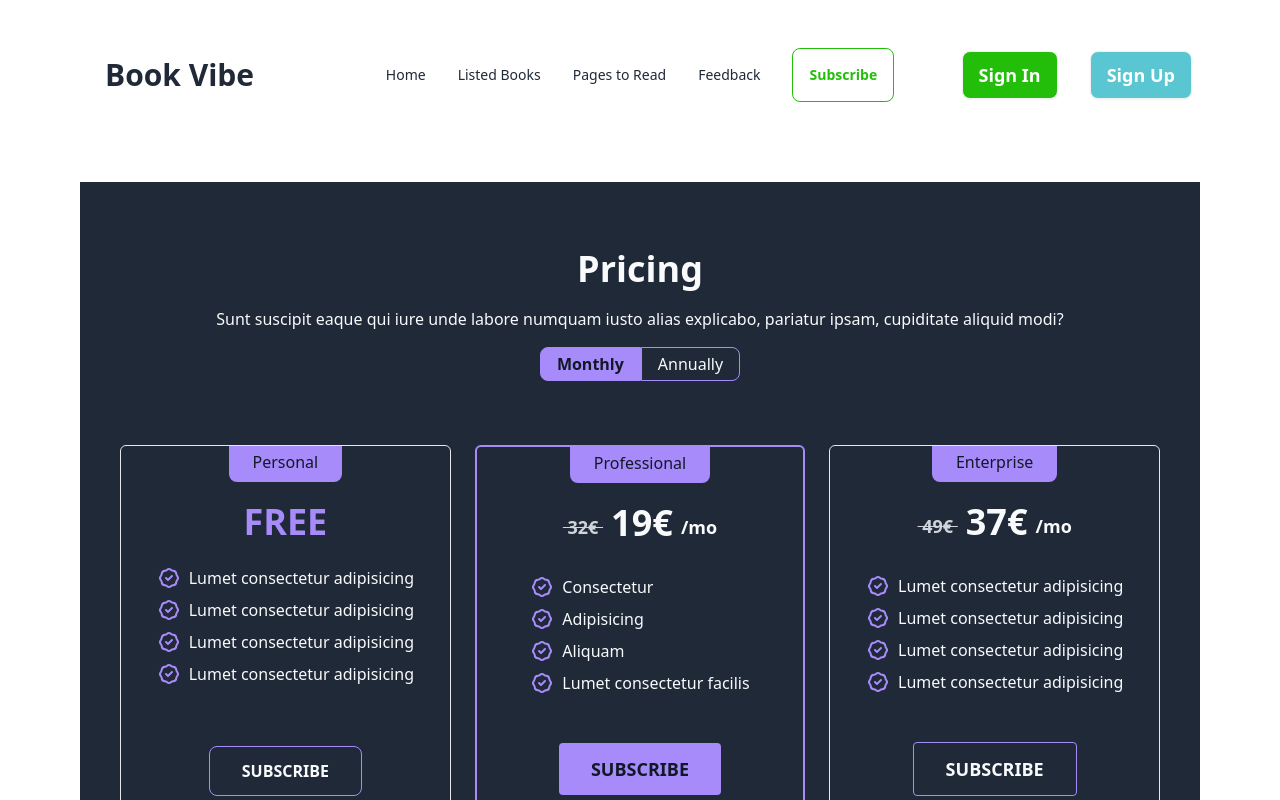
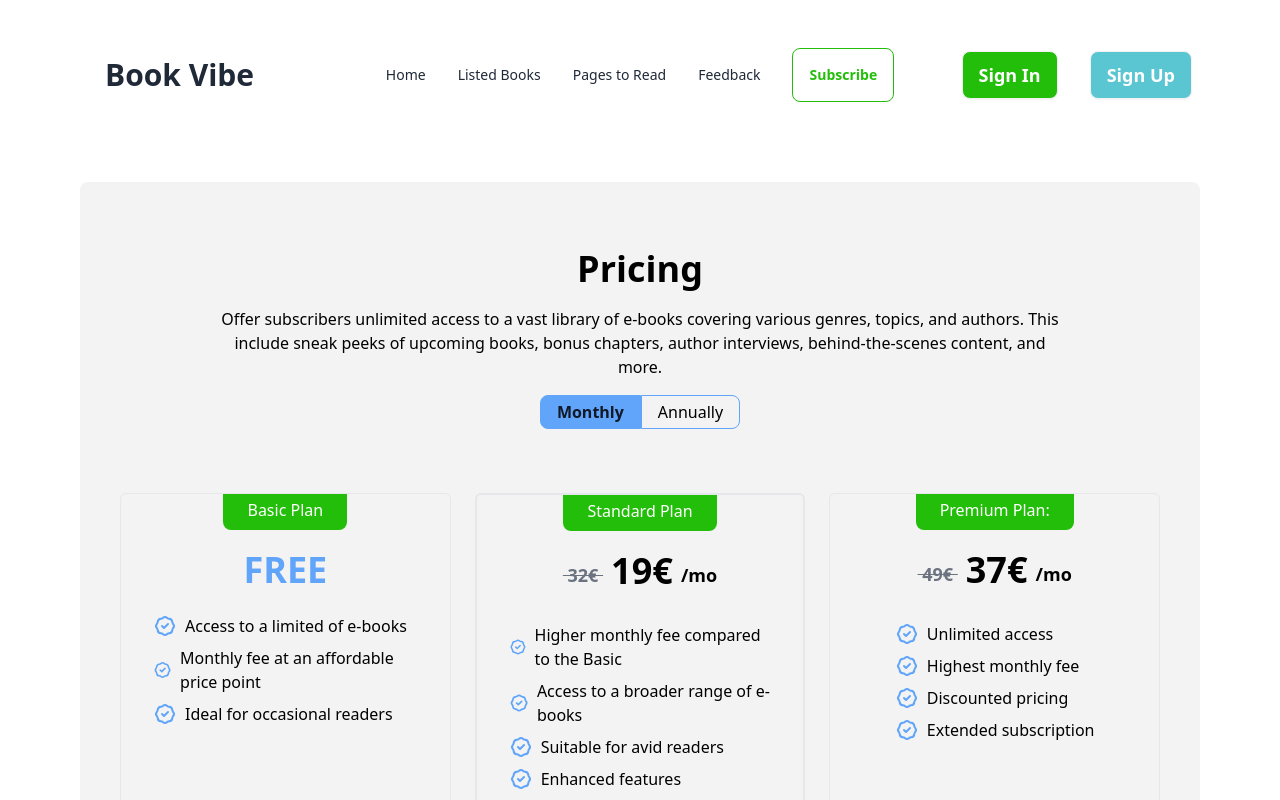
Before and after one commit to Bithe/B9A8-Book-Review, a React (Vite) app: page /subscribe in a window 1280 px wide. Shown: the top 800 px of the page. Built offline with nearby package versions, Linux system fonts and the light colour scheme.

Commit message:
subscribe changes

```diff
--- a/src/pages/Home.jsx
+++ b/src/pages/Home.jsx
@@ -16,15 +16,15 @@ const Home = () => {
 
   return (
     <section className="dark:bg-gray-100 dark:text-gray-800">
-    <div className="container p-6 mx-auto space-y-6 sm:space-y-12 border ">
+    <div className="container p-6 mx-auto space-y-6 sm:space-y-12  ">
       {/* BANNER */}
-      <div className="border flex bg-[#1313130D] rounded-3xl">
+      <div className=" flex bg-[#1313130D] rounded-3xl ">
         <a
           rel="noopener noreferrer"
           href="#"
           className="block max-w-sm gap-3 mx-auto sm:max-w-full group hover:no-underline focus:no-underline lg:grid lg:grid-cols-12 dark:bg-gray-50"
         >
-          <div className="lg:p-20 space-y-2 lg:col-span-7 border justify-center items-center py-8">
+          <div className="lg:p-20 space-y-2 lg:col-span-7  justify-center items-center py-8">
             <h3 className="text-2xl lg:text-6xl py-4 font-semibold sm:text-4xl py-8 ">
               Books to freshen up your bookshelf{" "}
             </h3>
--- a/src/pages/Subscribe.jsx
+++ b/src/pages/Subscribe.jsx
@@ -1,29 +1,28 @@
 const Subscribe = () => {
   return (
   <div className="container mx-auto lg:px-20 lg:py-8">
-      <section className="py-6 bg-gray-800 dark:bg-gray-100 text-gray-50 dark:text-gray-900">
+      <section className="py-6 rounded-lg bg-[#1313130D] dark:bg-gray-100 text-black dark:text-black">
       <div className="container mx-auto p-4 sm:p-10">
         <div className="mb-16 space-y-4 text-center">
           <h1 className="text-4xl font-semibold leading-tight">Pricing</h1>
           <p className="px-4 sm:px-8 lg:px-24">
-            Sunt suscipit eaque qui iure unde labore numquam iusto alias
-            explicabo, pariatur ipsam, cupiditate aliquid modi?
+          Offer subscribers unlimited access to a vast library of e-books covering various genres, topics, and authors. This include sneak peeks of upcoming books, bonus chapters, author interviews, behind-the-scenes content, and more.
           </p>
           <div>
-            <button className="px-4 py-1 font-semibold border rounded-l-lg bg-violet-400 dark:bg-violet-600 border-violet-400 dark:border-violet-600 text-gray-900 dark:text-gray-50">
+            <button className="px-4 py-1 font-semibold border rounded-l-lg bg-blue-400 dark:bg-blue-200 border-blue-400 dark:border-blue-600 text-gray-900 dark:text-gray-50">
               Monthly
             </button>
-            <button className="px-4 py-1 border rounded-r-lg border-violet-400 dark:border-violet-600">
+            <button className="px-4 py-1 border rounded-r-lg border-blue-400 dark:border-blue-600">
               Annually
             </button>
           </div>
         </div>
         <div className="grid max-w-md grid-cols-1 gap-6 mx-auto auto-rows-fr lg:max-w-full lg:gap-2 xl:gap-6 lg:grid-cols-3">
           <div className="relative z-0 flex flex-col items-center p-8 border rounded-md">
-            <span className="absolute top-0 px-6 pt-1 pb-2 font-medium rounded-b-lg bg-violet-400 dark:bg-violet-600 text-gray-900 dark:text-gray-50">
-              Personal
+            <span className="absolute top-0 px-6 pt-1 pb-2 font-medium rounded-b-lg bg-[#23BE0A] text-white dark:text-gray-50">
+            Basic Plan
             </span>
-            <p className="my-6 text-4xl font-bold text-violet-400 dark:text-violet-600">
+            <p className="my-6 text-4xl font-bold text-blue-400 dark:text-blue-600">
               FREE
             </p>
             <ul className="flex-1 space-y-2">
@@ -33,7 +32,7 @@ const Subscribe = () => {
                   fill="none"
                   viewBox="0 0 24 24"
                   stroke="currentColor"
-                  className="w-6 h-6 text-violet-400 dark:text-violet-600"
+                  className="w-6 h-6 text-blue-400 dark:text-blue-600"
                 >
                   <path
                     strokeLinecap="round"
@@ -42,7 +41,7 @@ const Subscribe = () => {
                     d="M9 12l2 2 4-4M7.835 4.697a3.42 3.42 0 001.946-.806 3.42 3.42 0 014.438 0 3.42 3.42 0 001.946.806 3.42 3.42 0 013.138 3.138 3.42 3.42 0 00.806 1.946 3.42 3.42 0 010 4.438 3.42 3.42 0 00-.806 1.946 3.42 3.42 0 01-3.138 3.138 3.42 3.42 0 00-1.946.806 3.42 3.42 0 01-4.438 0 3.42 3.42 0 00-1.946-.806 3.42 3.42 0 01-3.138-3.138 3.42 3.42 0 00-.806-1.946 3.42 3.42 0 010-4.438 3.42 3.42 0 00.806-1.946 3.42 3.42 0 013.138-3.138z"
                   ></path>
                 </svg>
-                <span>Lumet consectetur adipisicing</span>
+                <span>Access to a limited of e-books</span>
               </li>
               <li className="flex items-center space-x-2">
                 <svg
@@ -50,7 +49,7 @@ const Subscribe = () => {
                   fill="none"
                   viewBox="0 0 24 24"
                   stroke="currentColor"
-                  className="w-6 h-6 text-violet-400 dark:text-violet-600"
+                  className="w-6 h-6 text-blue-400 dark:text-blue-600"
                 >
                   <path
                     strokeLinecap="round"
@@ -59,7 +58,7 @@ const Subscribe = () => {
                     d="M9 12l2 2 4-4M7.835 4.697a3.42 3.42 0 001.946-.806 3.42 3.42 0 014.438 0 3.42 3.42 0 001.946.806 3.42 3.42 0 013.138 3.138 3.42 3.42 0 00.806 1.946 3.42 3.42 0 010 4.438 3.42 3.42 0 00-.806 1.946 3.42 3.42 0 01-3.138 3.138 3.42 3.42 0 00-1.946.806 3.42 3.42 0 01-4.438 0 3.42 3.42 0 00-1.946-.806 3.42 3.42 0 01-3.138-3.138 3.42 3.42 0 00-.806-1.946 3.42 3.42 0 010-4.438 3.42 3.42 0 00.806-1.946 3.42 3.42 0 013.138-3.138z"
                   ></path>
                 </svg>
-                <span>Lumet consectetur adipisicing</span>
+                <span>Monthly fee at an affordable price point</span>
               </li>
               <li className="flex items-center space-x-2">
                 <svg
@@ -67,7 +66,7 @@ const Subscribe = () => {
                   fill="none"
                   viewBox="0 0 24 24"
                   stroke="currentColor"
-                  className="w-6 h-6 text-violet-400 dark:text-violet-600"
+                  className="w-6 h-6 text-blue-400 dark:text-blue-600"
                 >
                   <path
                     strokeLinecap="round"
@@ -76,36 +75,20 @@ const Subscribe = () => {
                     d="M9 12l2 2 4-4M7.835 4.697a3.42 3.42 0 001.946-.806 3.42 3.42 0 014.438 0 3.42 3.42 0 001.946.806 3.42 3.42 0 013.138 3.138 3.42 3.42 0 00.806 1.946 3.42 3.42 0 010 4.438 3.42 3.42 0 00-.806 1.946 3.42 3.42 0 01-3.138 3.138 3.42 3.42 0 00-1.946.806 3.42 3.42 0 01-4.438 0 3.42 3.42 0 00-1.946-.806 3.42 3.42 0 01-3.138-3.138 3.42 3.42 0 00-.806-1.946 3.42 3.42 0 010-4.438 3.42 3.42 0 00.806-1.946 3.42 3.42 0 013.138-3.138z"
                   ></path>
                 </svg>
-                <span>Lumet consectetur adipisicing</span>
+                <span>Ideal for occasional readers</span>
               </li>
-              <li className="flex items-center space-x-2">
-                <svg
-                  xmlns="http://www.w3.org/2000/svg"
-                  fill="none"
-                  viewBox="0 0 24 24"
-                  stroke="currentColor"
-                  className="w-6 h-6 text-violet-400 dark:text-violet-600"
-                >
-                  <path
-                    strokeLinecap="round"
-                    strokeLinejoin="round"
-                    strokeWidth="2"
-                    d="M9 12l2 2 4-4M7.835 4.697a3.42 3.42 0 001.946-.806 3.42 3.42 0 014.438 0 3.42 3.42 0 001.946.806 3.42 3.42 0 013.138 3.138 3.42 3.42 0 00.806 1.946 3.42 3.42 0 010 4.438 3.42 3.42 0 00-.806 1.946 3.42 3.42 0 01-3.138 3.138 3.42 3.42 0 00-1.946.806 3.42 3.42 0 01-4.438 0 3.42 3.42 0 00-1.946-.806 3.42 3.42 0 01-3.138-3.138 3.42 3.42 0 00-.806-1.946 3.42 3.42 0 010-4.438 3.42 3.42 0 00.806-1.946 3.42 3.42 0 013.138-3.138z"
-                  ></path>
-                </svg>
-                <span>Lumet consectetur adipisicing</span>
-              </li>
+
             </ul>
-            <button className="px-4 py-2 mt-4 font-semibold uppercase border rounded-lg md:mt-12 sm:py-3 sm:px-8 border-violet-400 dark:border-violet-600">
+            <button className="px-4 py-2 mt-4 font-semibold uppercase border rounded-lg md:mt-12 sm:py-3 sm:px-8 border-blue-400 dark:border-blue-600 ">
               Subscribe
             </button>
           </div>
-          <div className="relative flex flex-col items-center p-8 border-2 rounded-md border-violet-400 dark:border-violet-600 bg-gray-800 dark:bg-gray-100">
-            <span className="absolute top-0 px-6 pt-1 pb-2 font-medium rounded-b-lg bg-violet-400 dark:bg-violet-600 text-gray-900 dark:text-gray-50">
-              Professional
+          <div className="relative flex flex-col items-center p-8 border-2 rounded-md dark:border-blue-60">
+            <span className="absolute top-0 px-6 pt-1 pb-2 font-medium rounded-b-lg bg-[#23BE0A] text-white dark:text-gray-50">
+            Standard Plan
             </span>
             <p className="flex items-center justify-center my-6 space-x-2 font-bold">
-              <span className="text-lg line-through text-gray-300 dark:text-gray-700">
+              <span className="text-lg line-through text-gray-500 dark:text-gray-900">
                 &nbsp;32€&nbsp;
               </span>
               <span className="pb-2 text-4xl">19€</span>
@@ -118,7 +101,7 @@ const Subscribe = () => {
                   fill="none"
                   viewBox="0 0 24 24"
                   stroke="currentColor"
-                  className="w-6 h-6 text-violet-400 dark:text-violet-600"
+                  className="w-6 h-6 text-blue-400 dark:text-blue-600"
                 >
                   <path
                     strokeLinecap="round"
@@ -127,7 +110,7 @@ const Subscribe = () => {
                     d="M9 12l2 2 4-4M7.835 4.697a3.42 3.42 0 001.946-.806 3.42 3.42 0 014.438 0 3.42 3.42 0 001.946.806 3.42 3.42 0 013.138 3.138 3.42 3.42 0 00.806 1.946 3.42 3.42 0 010 4.438 3.42 3.42 0 00-.806 1.946 3.42 3.42 0 01-3.138 3.138 3.42 3.42 0 00-1.946.806 3.42 3.42 0 01-4.438 0 3.42 3.42 0 00-1.946-.806 3.42 3.42 0 01-3.138-3.138 3.42 3.42 0 00-.806-1.946 3.42 3.42 0 010-4.438 3.42 3.42 0 00.806-1.946 3.42 3.42 0 013.138-3.138z"
                   ></path>
                 </svg>
-                <span>Consectetur</span>
+                <span>Higher monthly fee compared to the Basic</span>
               </li>
               <li className="flex items-center space-x-2">
                 <svg
@@ -135,7 +118,7 @@ const Subscribe = () => {
                   fill="none"
                   viewBox="0 0 24 24"
                   stroke="currentColor"
-                  className="w-6 h-6 text-violet-400 dark:text-violet-600"
+                  className="w-6 h-6 text-blue-400 dark:text-blue-600"
                 >
                   <path
                     strokeLinecap="round"
@@ -144,7 +127,7 @@ const Subscribe = () => {
                     d="M9 12l2 2 4-4M7.835 4.697a3.42 3.42 0 001.946-.806 3.42 3.42 0 014.438 0 3.42 3.42 0 001.946.806 3.42 3.42 0 013.138 3.138 3.42 3.42 0 00.806 1.946 3.42 3.42 0 010 4.438 3.42 3.42 0 00-.806 1.946 3.42 3.42 0 01-3.138 3.138 3.42 3.42 0 00-1.946.806 3.42 3.42 0 01-4.438 0 3.42 3.42 0 00-1.946-.806 3.42 3.42 0 01-3.138-3.138 3.42 3.42 0 00-.806-1.946 3.42 3.42 0 010-4.438 3.42 3.42 0 00.806-1.946 3.42 3.42 0 013.138-3.138z"
                   ></path>
                 </svg>
-                <span>Adipisicing</span>
+                <span>Access to a broader range of e-books</span>
               </li>
               <li className="flex items-center space-x-2">
                 <svg
@@ -152,7 +135,7 @@ const Subscribe = () => {
                   fill="none"
                   viewBox="0 0 24 24"
                   stroke="currentColor"
-                  className="w-6 h-6 text-violet-400 dark:text-violet-600"
+                  className="w-6 h-6 text-blue-400 dark:text-blue-600"
                 >
                   <path
                     strokeLinecap="round"
@@ -161,7 +144,7 @@ const Subscribe = () => {
                     d="M9 12l2 2 4-4M7.835 4.697a3.42 3.42 0 001.946-.806 3.42 3.42 0 014.438 0 3.42 3.42 0 001.946.806 3.42 3.42 0 013.138 3.138 3.42 3.42 0 00.806 1.946 3.42 3.42 0 010 4.438 3.42 3.42 0 00-.806 1.946 3.42 3.42 0 01-3.138 3.138 3.42 3.42 0 00-1.946.806 3.42 3.42 0 01-4.438 0 3.42 3.42 0 00-1.946-.806 3.42 3.42 0 01-3.138-3.138 3.42 3.42 0 00-.806-1.946 3.42 3.42 0 010-4.438 3.42 3.42 0 00.806-1.946 3.42 3.42 0 013.138-3.138z"
                   ></path>
                 </svg>
-                <span>Aliquam</span>
+                <span>Suitable for avid readers</span>
               </li>
               <li className="flex items-center space-x-2">
                 <svg
@@ -169,7 +152,7 @@ const Subscribe = () => {
                   fill="none"
                   viewBox="0 0 24 24"
                   stroke="currentColor"
-                  className="w-6 h-6 text-violet-400 dark:text-violet-600"
+                  className="w-6 h-6 text-blue-400 dark:text-blue-600"
                 >
                   <path
                     strokeLinecap="round"
@@ -178,19 +161,19 @@ const Subscribe = () => {
                     d="M9 12l2 2 4-4M7.835 4.697a3.42 3.42 0 001.946-.806 3.42 3.42 0 014.438 0 3.42 3.42 0 001.946.806 3.42 3.42 0 013.138 3.138 3.42 3.42 0 00.806 1.946 3.42 3.42 0 010 4.438 3.42 3.42 0 00-.806 1.946 3.42 3.42 0 01-3.138 3.138 3.42 3.42 0 00-1.946.806 3.42 3.42 0 01-4.438 0 3.42 3.42 0 00-1.946-.806 3.42 3.42 0 01-3.138-3.138 3.42 3.42 0 00-.806-1.946 3.42 3.42 0 010-4.438 3.42 3.42 0 00.806-1.946 3.42 3.42 0 013.138-3.138z"
                   ></path>
                 </svg>
-                <span>Lumet consectetur facilis</span>
+                <span>Enhanced features</span>
               </li>
             </ul>
-            <button className="px-8 py-3 mt-12 text-lg font-semibold uppercase rounded bg-violet-400 dark:bg-violet-600 text-gray-900 dark:text-gray-50">
+            <button className="px-8 py-3 mt-12 text-lg font-semibold uppercase rounded bg-blue-400 dark:bg-blue-200 text-gray-900 dark:text-gray-50">
               Subscribe
             </button>
           </div>
-          <div className="relative z-0 flex flex-col items-center p-8 border rounded-md bg-gray-800 dark:bg-gray-100">
-            <span className="absolute top-0 px-6 pt-1 pb-2 font-medium rounded-b-lg bg-violet-400 dark:bg-violet-600 text-gray-900 dark:text-gray-50">
-              Enterprise
+          <div className="relative z-0 flex flex-col items-center p-8 border rounded-md  dark:bg-gray-100">
+            <span className="absolute top-0 px-6 pt-1 pb-2 font-medium rounded-b-lg bg-[#23BE0A] text-white dark:text-gray-50">
+            Premium Plan:
             </span>
             <p className="flex items-center justify-center my-6 space-x-2 font-bold">
-              <span className="text-lg line-through text-gray-300 dark:text-gray-700">
+              <span className="text-lg line-through text-gray-500 dark:text-gray-900">
                 &nbsp;49€&nbsp;
               </span>
               <span className="pb-2 text-4xl">37€</span>
@@ -203,7 +186,7 @@ const Subscribe = () => {
                   fill="none"
                   viewBox="0 0 24 24"
                   stroke="currentColor"
-                  className="w-6 h-6 text-violet-400 dark:text-violet-600"
+                  className="w-6 h-6 text-blue-400 dark:text-blue-600"
                 >
                   <path
                     strokeLinecap="round"
@@ -212,7 +195,7 @@ const Subscribe = () => {
                     d="M9 12l2 2 4-4M7.835 4.697a3.42 3.42 0 001.946-.806 3.42 3.42 0 014.438 0 3.42 3.42 0 001.946.806 3.42 3.42 0 013.138 3.138 3.42 3.42 0 00.806 1.946 3.42 3.42 0 010 4.438 3.42 3.42 0 00-.806 1.946 3.42 3.42 0 01-3.138 3.138 3.42 3.42 0 00-1.946.806 3.42 3.42 0 01-4.438 0 3.42 3.42 0 00-1.946-.806 3.42 3.42 0 01-3.138-3.138 3.42 3.42 0 00-.806-1.946 3.42 3.42 0 010-4.438 3.42 3.42 0 00.806-1.946 3.42 3.42 0 013.138-3.138z"
                   ></path>
                 </svg>
-                <span>Lumet consectetur adipisicing</span>
+                <span>Unlimited access</span>
               </li>
               <li className="flex items-center space-x-2">
                 <svg
@@ -220,7 +203,7 @@ const Subscribe = () => {
                   fill="none"
                   viewBox="0 0 24 24"
                   stroke="currentColor"
-                  className="w-6 h-6 text-violet-400 dark:text-violet-600"
+                  className="w-6 h-6 text-blue-400 dark:text-blue-600"
                 >
                   <path
                     strokeLinecap="round"
@@ -229,7 +212,7 @@ const Subscribe = () => {
                     d="M9 12l2 2 4-4M7.835 4.697a3.42 3.42 0 001.946-.806 3.42 3.42 0 014.438 0 3.42 3.42 0 001.946.806 3.42 3.42 0 013.138 3.138 3.42 3.42 0 00.806 1.946 3.42 3.42 0 010 4.438 3.42 3.42 0 00-.806 1.946 3.42 3.42 0 01-3.138 3.138 3.42 3.42 0 00-1.946.806 3.42 3.42 0 01-4.438 0 3.42 3.42 0 00-1.946-.806 3.42 3.42 0 01-3.138-3.138 3.42 3.42 0 00-.806-1.946 3.42 3.42 0 010-4.438 3.42 3.42 0 00.806-1.946 3.42 3.42 0 013.138-3.138z"
                   ></path>
                 </svg>
-                <span>Lumet consectetur adipisicing</span>
+                <span>Highest monthly fee </span>
               </li>
               <li className="flex items-center space-x-2">
                 <svg
@@ -237,7 +220,7 @@ const Subscribe = () => {
                   fill="none"
                   viewBox="0 0 24 24"
                   stroke="currentColor"
-                  className="w-6 h-6 text-violet-400 dark:text-violet-600"
+                  className="w-6 h-6 text-blue-400 dark:text-blue-600"
                 >
                   <path
                     strokeLinecap="round"
@@ -246,7 +229,7 @@ const Subscribe = () => {
                     d="M9 12l2 2 4-4M7.835 4.697a3.42 3.42 0 001.946-.806 3.42 3.42 0 014.438 0 3.42 3.42 0 001.946.806 3.42 3.42 0 013.138 3.138 3.42 3.42 0 00.806 1.946 3.42 3.42 0 010 4.438 3.42 3.42 0 00-.806 1.946 3.42 3.42 0 01-3.138 3.138 3.42 3.42 0 00-1.946.806 3.42 3.42 0 01-4.438 0 3.42 3.42 0 00-1.946-.806 3.42 3.42 0 01-3.138-3.138 3.42 3.42 0 00-.806-1.946 3.42 3.42 0 010-4.438 3.42 3.42 0 00.806-1.946 3.42 3.42 0 013.138-3.138z"
                   ></path>
                 </svg>
-                <span>Lumet consectetur adipisicing</span>
+                <span>Discounted pricing</span>
               </li>
               <li className="flex items-center space-x-2">
                 <svg
@@ -254,7 +237,7 @@ const Subscribe = () => {
                   fill="none"
                   viewBox="0 0 24 24"
                   stroke="currentColor"
-                  className="w-6 h-6 text-violet-400 dark:text-violet-600"
+                  className="w-6 h-6 text-blue-400 dark:text-blue-600"
                 >
                   <path
                     strokeLinecap="round"
@@ -263,10 +246,10 @@ const Subscribe = () => {
                     d="M9 12l2 2 4-4M7.835 4.697a3.42 3.42 0 001.946-.806 3.42 3.42 0 014.438 0 3.42 3.42 0 001.946.806 3.42 3.42 0 013.138 3.138 3.42 3.42 0 00.806 1.946 3.42 3.42 0 010 4.438 3.42 3.42 0 00-.806 1.946 3.42 3.42 0 01-3.138 3.138 3.42 3.42 0 00-1.946.806 3.42 3.42 0 01-4.438 0 3.42 3.42 0 00-1.946-.806 3.42 3.42 0 01-3.138-3.138 3.42 3.42 0 00-.806-1.946 3.42 3.42 0 010-4.438 3.42 3.42 0 00.806-1.946 3.42 3.42 0 013.138-3.138z"
                   ></path>
                 </svg>
-                <span>Lumet consectetur adipisicing</span>
+                <span>Extended subscription</span>
               </li>
             </ul>
-            <button className="px-8 py-3 mt-12 text-lg font-semibold uppercase border rounded border-violet-400 dark:border-violet-600">
+            <button className="px-8 py-3 mt-12 text-lg font-semibold uppercase border rounded border-blue-400 dark:border-blue-600">
               Subscribe
             </button>
           </div>
```
